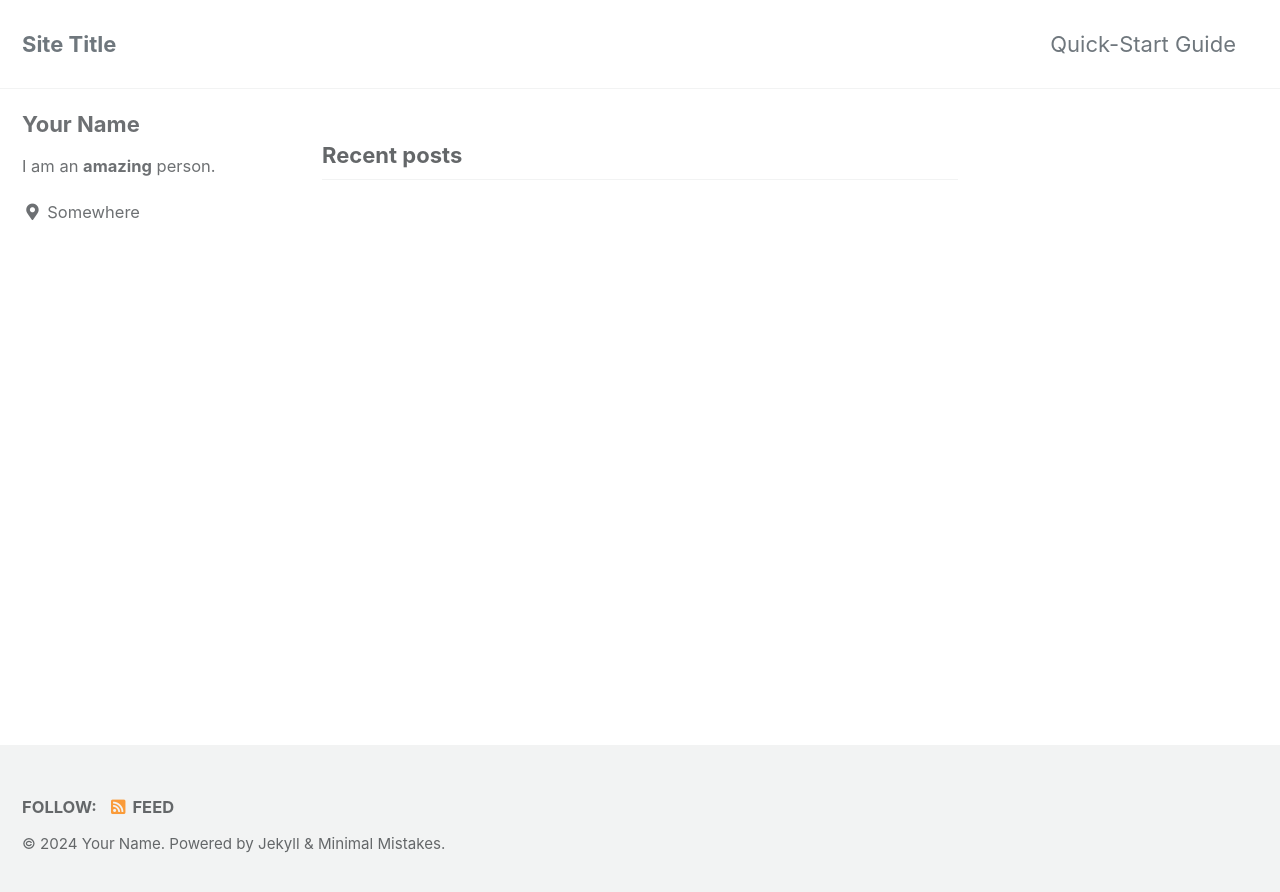
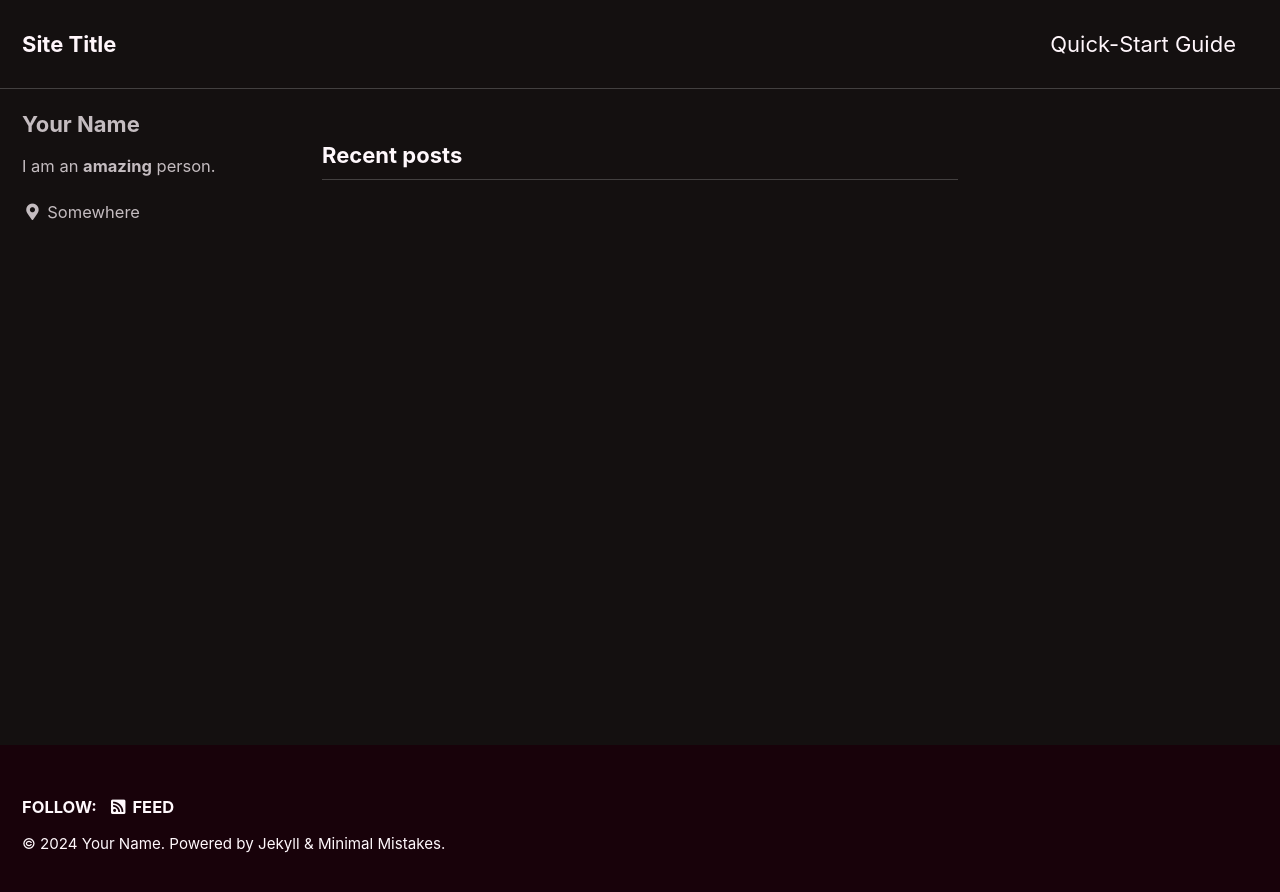
Before and after one commit to shalivan/cookbook, a Jekyll site: the page built from index.html, in a window 1280 px wide. Shown: the top 892 px of the page. Built offline with Jekyll 4.4.1, drawn with Linux system fonts in a browser that asks for light colours; cached includes are drawn as plain includes; the list of posts is cut into pages by our own code.

Commit message:
Update config
change theme to neon

```diff
--- a/_config.yml
+++ b/_config.yml
@@ -12,7 +12,7 @@
 
 # theme                  : "minimal-mistakes-jekyll"
 # remote_theme           : "mmistakes/minimal-mistakes"
-minimal_mistakes_skin    : "default" # "air", "aqua", "contrast", "dark", "dirt", "neon", "mint", "plum", "sunrise"
+minimal_mistakes_skin    : "neon" # "default" "air", "aqua", "contrast", "dark", "dirt", "neon", "mint", "plum", "sunrise"
 
 # Site Settings
 locale                   : "en-US"
```
